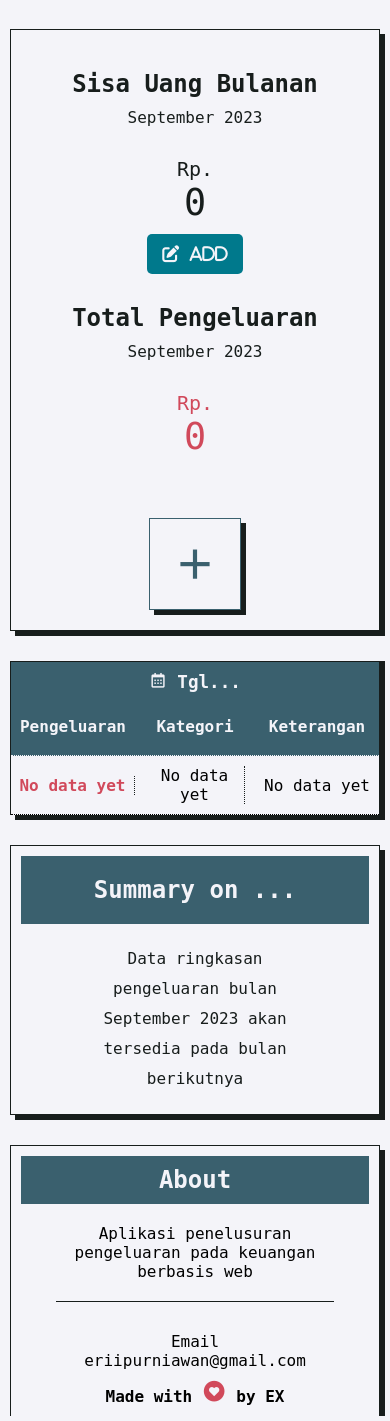
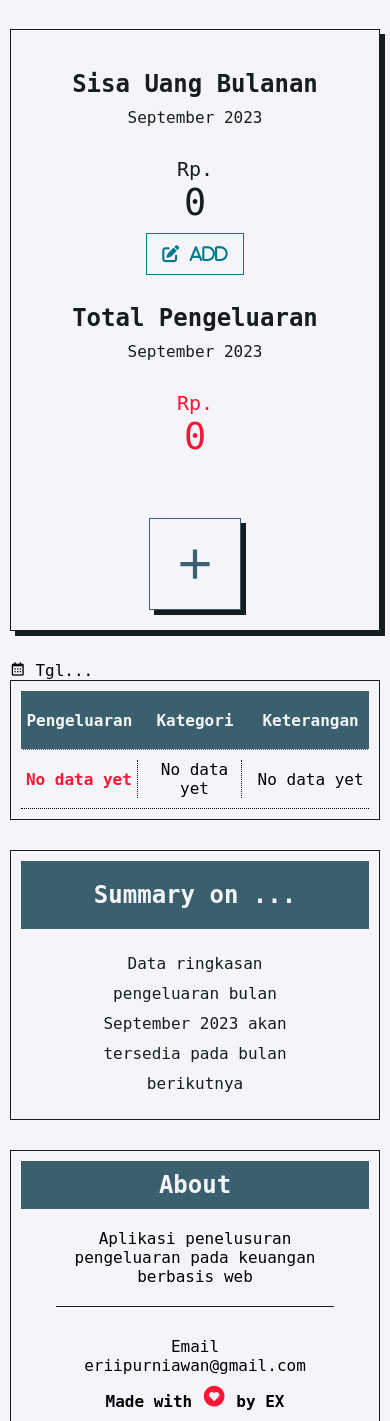
Before and after one commit to eri-purniawan/Money-Tracking-App, a PHP site: page / in a window 390 px wide. Shown: the part 91-1512 px from the top of the page. Run offline with PHP 8.4, Linux system fonts and the light colour scheme; the visitor is signed in with stand-in values (Sample User, id 1); data that the repository does not hold is empty; some libraries are stand-ins or nearby versions; some web fonts are replaced.

Commit message:
change style

```diff
--- a/ajax/data.php
+++ b/ajax/data.php
@@ -28,8 +28,8 @@
   <!-- tampil data pengeluaran -->
   <div class="data">
     <?php foreach ($dates as $date) : ?>
+      <section class="list">
         <p class="tgl"><?= "<i class='bx bx-calendar'></i> " . $date = $date['tgl'] ?></p>
-      <section class="list">
 
         <div class="table-header">
           <p class="pengeluaran">Pengeluaran</p>
@@ -47,9 +47,7 @@
             <p class="keterangan"><?= $value['ket'] ?></p>
           </div>
         <?php endforeach; ?>
-      </section>
-
-      <p class="tgl total-pengeluaran">
+        <p class="total-pengeluaran">
           <?php
           $total_pengeluaran = 0;
           foreach ($row_values as $value) {
@@ -58,6 +56,7 @@
           echo 'Total Pengeluaran: Rp. ' . number_format($total_pengeluaran, 0, '', '.')
           ?>
         </p>
+      </section>
     <?php endforeach; ?>
   </div>
 
--- a/css/default.css
+++ b/css/default.css
@@ -11,7 +11,7 @@
 :root {
   --sky-blue: #30638e;
   --green: #00798c;
-  --red: #d1495b;
+  --red: #f71735;
   --blue: #3a606e;
   --white: #f4f4f9;
   --white-bg: #f4f4f9;
--- a/css/main.css
+++ b/css/main.css
@@ -92,8 +92,8 @@
   width: fit-content;
   margin: auto !important;
   padding-left: 10px;
-  background-color: var(--black);
-  color: var(--white);
+  color: var(--black);
+  border: 1px solid var(--black);
 }
 
 .profile a {
@@ -109,12 +109,7 @@
   color: var(--red);
 }
 
-.profile .user {
-  display: flex;
-  gap: 10px;
-}
-
-.profile .user h3 {
+.profile h3 {
   font-size: 1.2rem;
 }
 
@@ -187,10 +182,10 @@
   display: flex;
   text-align: center;
   font-weight: bold;
-  color: var(--white);
-  background-color: var(--green);
+  color: var(--green);
+  background-color: var(--white);
   width: fit-content;
-  border-radius: 5px;
+  outline: 1px solid var(--green);
   padding: 10px 15px;
   transition: var(--transition);
   margin: 5px 0;
@@ -254,10 +249,14 @@
   border: 1px solid var(--black);
 }
 
+.balance .form-input-uang input[type='text'] {
+  outline: 1px solid var(--black);
+  border: none;
+}
+
 .balance .form-input-uang button {
   background-color: var(--blue);
   cursor: pointer;
-  box-shadow: var(--shadow);
   transition: var(--transition);
   color: var(--white);
 }
@@ -295,7 +294,6 @@
   padding: 5px;
   border: 1px solid var(--red);
   background-color: var(--white);
-  box-shadow: 3px 3px var(--red);
   margin: 10px;
 }
 
@@ -331,30 +329,39 @@
 .balance .input-data-pengeluaran .form-list button {
   font-size: 17px;
   padding: 5px;
-  border: 1px solid var(--black);
+  outline: 1px solid var(--black);
+  border: none;
+  background-color: var(--white);
 }
 
 .balance .input-data-pengeluaran .form-list input[type='text']:focus,
 .balance .input-data-pengeluaran .form-list select:focus,
 .balance .input-data-pengeluaran .form-list textarea:focus {
-  border: 1px solid var(--blue);
+  outline: 2px solid var(--blue);
 }
 
 .balance .input-data-pengeluaran .form-list button {
   width: 100px;
   margin: auto;
-  box-shadow: var(--shadow);
-  background-color: var(--red);
   cursor: pointer;
   font-weight: bold;
+  outline: none;
+  border: 1px solid var(--red);
   color: var(--white);
+  background-color: var(--red);
+  transition: var(--transition);
+}
+
+.balance .input-data-pengeluaran .form-list button:hover {
+  background-color: var(--white);
+  color: var(--red);
 }
 
 .select-menu {
   display: grid;
   grid-template-columns: 40px 200px 200px 40px;
   border: 1px solid var(--black);
-  box-shadow: var(--shadow);
+  padding: 5px;
   margin-bottom: 20px !important;
   margin: auto;
   position: relative;
@@ -411,7 +418,6 @@
 }
 
 .select-menu .options-bln {
-  top: 55px;
   left: 240px !important;
 }
 
@@ -420,15 +426,14 @@
   width: 180px !important;
   background-color: var(--white);
   border: 1px solid var(--black);
-  box-shadow: var(--shadow);
   padding: 10px;
   height: 0px !important;
-  overflow-y: scroll;
+  overflow: hidden;
   position: absolute;
   z-index: 2;
   width: 100%;
   opacity: 0;
-  top: 55px;
+  top: 60px;
   left: 50px;
   transition: var(--transition);
 }
@@ -438,6 +443,7 @@
 }
 
 .select-menu .active {
+  overflow-y: scroll;
   opacity: 1;
   height: 280px !important;
 }
@@ -473,29 +479,25 @@
 }
 
 .list {
+  padding: 10px;
   border: 1px solid var(--black);
-  border-bottom: none !important;
-  box-shadow: var(--shadow);
   display: grid;
   grid-template-rows: 1fr 1fr;
   font-size: 20px;
+  margin-bottom: 30px;
 }
 
-.tgl {
-  position: relative;
+.list .tgl {
+  border-bottom: 1px dotted var(--white);
+  width: 100%;
   z-index: 1;
   font-weight: bold;
   margin: auto;
-  margin-bottom: -5px;
-  border: 1px solid var(--black);
   padding: 10px;
   background-color: var(--blue);
   color: var(--white);
   font-size: 1.1rem;
-  width: 100%;
   text-align: center;
-  box-shadow: 5px 0 var(--black);
-  border-bottom: none;
 }
 
 .no-data-list {
@@ -526,31 +528,33 @@
 .list .table-value .pengeluaran {
   color: var(--red);
   font-weight: bold;
+  display: flex;
+  justify-content: center;
 }
 
 .list .table-value .pengeluaran,
 .list .table-value .kategori {
+  align-items: center;
   text-align: center;
   border-width: 0px 1px 0px 0px;
   border-style: dotted;
   border-color: var(--black);
+  height: 100% !important;
 }
 
 .total-pengeluaran {
-  border-width: 0px 1px 1px 1px !important;
-  border-style: solid !important;
-  border-color: var(--black) !important;
   background-color: var(--white);
   color: var(--red);
-  margin-bottom: 20px;
   font-size: 18px;
   width: 100%;
   text-align: center;
-  box-shadow: var(--shadow) !important;
-  position: static;
+  font-weight: bold;
+  margin-top: 10px;
+  padding: 5px;
 }
 
 .halaman {
+  padding: 5px;
   background-color: var(--white);
   display: flex;
   justify-content: center;
@@ -562,7 +566,6 @@
   width: fit-content;
   margin-bottom: 20px;
   border: 1px solid var(--black);
-  box-shadow: var(--shadow);
 }
 
 .halaman .list-halaman {
@@ -578,8 +581,6 @@
 
 .halaman .arrow {
   margin: auto;
-  border: none;
-  box-shadow: none;
   background-color: unset;
   height: 46px;
   width: 30px;
@@ -593,6 +594,7 @@
 .halaman .halaman-aktif {
   background-color: var(--blue);
   color: var(--white);
+  padding: 10px;
 }
 
 .summary {
@@ -600,7 +602,6 @@
   background-color: var(--white);
   padding: 10px;
   border: 1px solid var(--black);
-  box-shadow: var(--shadow);
 }
 
 .summary .heading {
@@ -742,7 +743,6 @@
   background-color: var(--white);
   bottom: 0;
   text-align: center;
-  box-shadow: var(--shadow);
 }
 
 .about h1 {
@@ -966,7 +966,6 @@
 
   .list {
     font-size: 15px;
-    border-top: none !important;
   }
 
   .summary-container {
--- a/index.php
+++ b/index.php
@@ -203,10 +203,7 @@
         </ul>
 
         <section class="profile container">
-          <div class="user">
-            <!-- <i class='bx bxs-user-circle bx-sm'></i> -->
-            <h3> <?= ucwords($user[0]['user']) ?></h3>
-          </div>
+          <h3> <?= ucwords($user[0]['user']) ?></h3>
           <a href="logout.php"> Logout</a>
         </section>
       </div>
--- a/js/main.js
+++ b/js/main.js
@@ -129,13 +129,11 @@
 });
 
 function inputDisable(element) {
-  element.style.outline = '1px solid var(--red)';
-  element.style.border = '1px solid var(--red)';
+  element.style.outline = '2px solid var(--red)';
 }
 
 function inputEnable(element) {
   element.style.outline = '2px solid var(--blue)';
-  element.style.border = '1px solid var(--blue)';
 }
 
 // function to change input value to curency format
```
Lines whose indentation alone changed are shown as unchanged.
